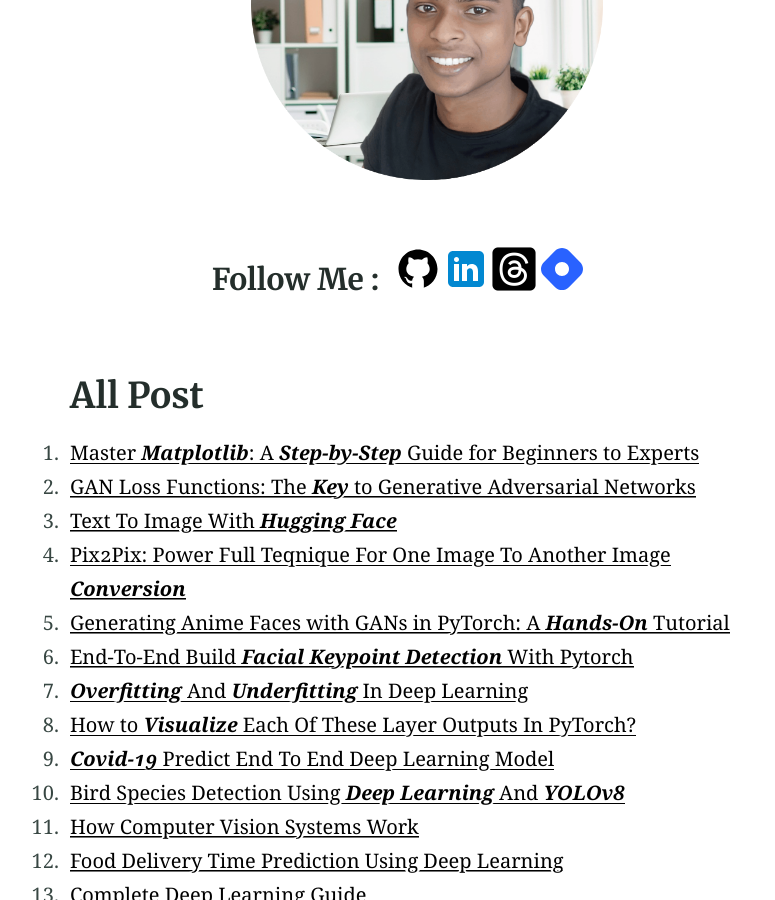
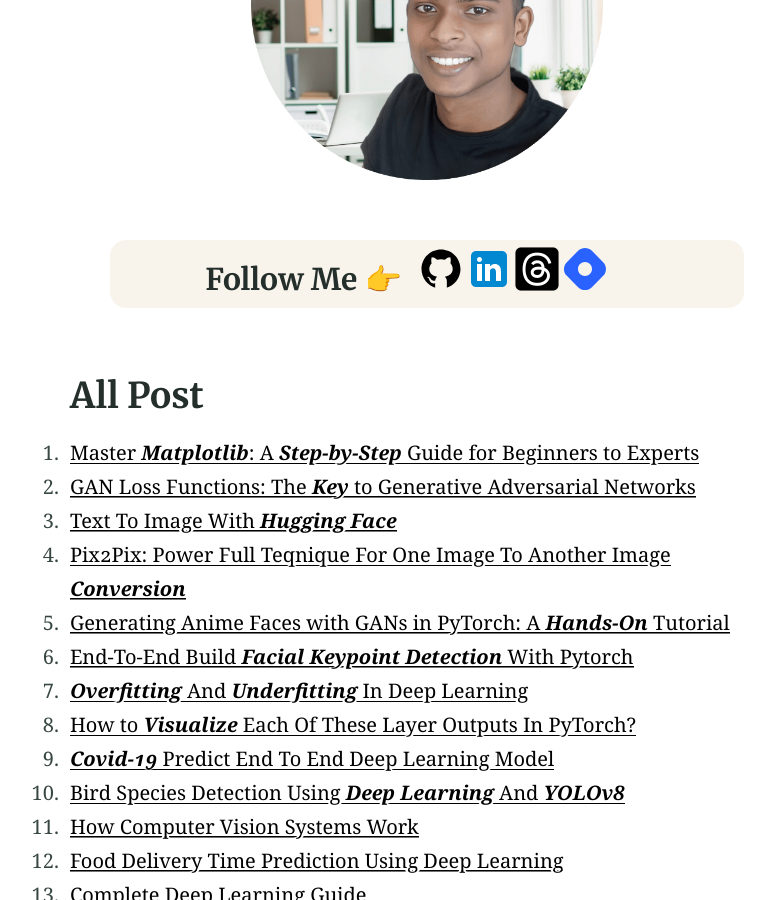
Before and after one commit to hi-sushanta/hi-sushanta.github.io, a Jekyll site: the page built from index.md, in a window 1280 px wide and 900 px high, scrolled down 428 px. Shown: the whole window, without its empty margins (213-988 px from the left). Built offline with Jekyll 4.4.1, drawn with Linux system fonts in a browser that asks for light colours.

Commit message:
Update index.md

```diff
--- a/index.md
+++ b/index.md
@@ -9,8 +9,8 @@ Welcome to my blog, new readers and old! I hope you find this blog helpful in yo
     <img src="chi2.png" class = "center" width="50%" height="50%"/>
 </div>
 
-<div class="social-icon" style="margin-left:5x; margin-right:5px; margin-top:50px; margin-bottom:50px;  display: flex; align-items: center;">
-    <h3 style="margin-left:20%; margin-right:15px; margin-top:0px;"><strong>Follow Me : </strong> </h3>
+<div class="social-icon" style="margin-left:40px; margin-right:40px; margin-top:50px; margin-bottom:50px;  display: flex; align-items: center; background:#F8F4EC; padding-left:40px; padding-right:40px; border-radius:16px;">
+    <h3 style="margin-left:10%; margin-right:15px; margin-top:0px;"><strong>Follow Me  👉 </strong> </h3>
     <a href="https://github.com/hi-sushanta">
     <svg xmlns="http://www.w3.org/2000/svg"  viewBox="0 0 64 64" width="48px" height="48px"><path d="M32 6C17.641 6 6 17.641 6 32c0 12.277 8.512 22.56 19.955 25.286-.592-.141-1.179-.299-1.755-.479V50.85c0 0-.975.325-2.275.325-3.637 0-5.148-3.245-5.525-4.875-.229-.993-.827-1.934-1.469-2.509-.767-.684-1.126-.686-1.131-.92-.01-.491.658-.471.975-.471 1.625 0 2.857 1.729 3.429 2.623 1.417 2.207 2.938 2.577 3.721 2.577.975 0 1.817-.146 2.397-.426.268-1.888 1.108-3.57 2.478-4.774-6.097-1.219-10.4-4.716-10.4-10.4 0-2.928 1.175-5.619 3.133-7.792C19.333 23.641 19 22.494 19 20.625c0-1.235.086-2.751.65-4.225 0 0 3.708.026 7.205 3.338C28.469 19.268 30.196 19 32 19s3.531.268 5.145.738c3.497-3.312 7.205-3.338 7.205-3.338.567 1.474.65 2.99.65 4.225 0 2.015-.268 3.19-.432 3.697C46.466 26.475 47.6 29.124 47.6 32c0 5.684-4.303 9.181-10.4 10.4 1.628 1.43 2.6 3.513 2.6 5.85v8.557c-.576.181-1.162.338-1.755.479C49.488 54.56 58 44.277 58 32 58 17.641 46.359 6 32 6zM33.813 57.93C33.214 57.972 32.61 58 32 58 32.61 58 33.213 57.971 33.813 57.93zM37.786 57.346c-1.164.265-2.357.451-3.575.554C35.429 57.797 36.622 57.61 37.786 57.346zM32 58c-.61 0-1.214-.028-1.813-.07C30.787 57.971 31.39 58 32 58zM29.788 57.9c-1.217-.103-2.411-.289-3.574-.554C27.378 57.61 28.571 57.797 29.788 57.9z"/></svg>
     </a>
```
